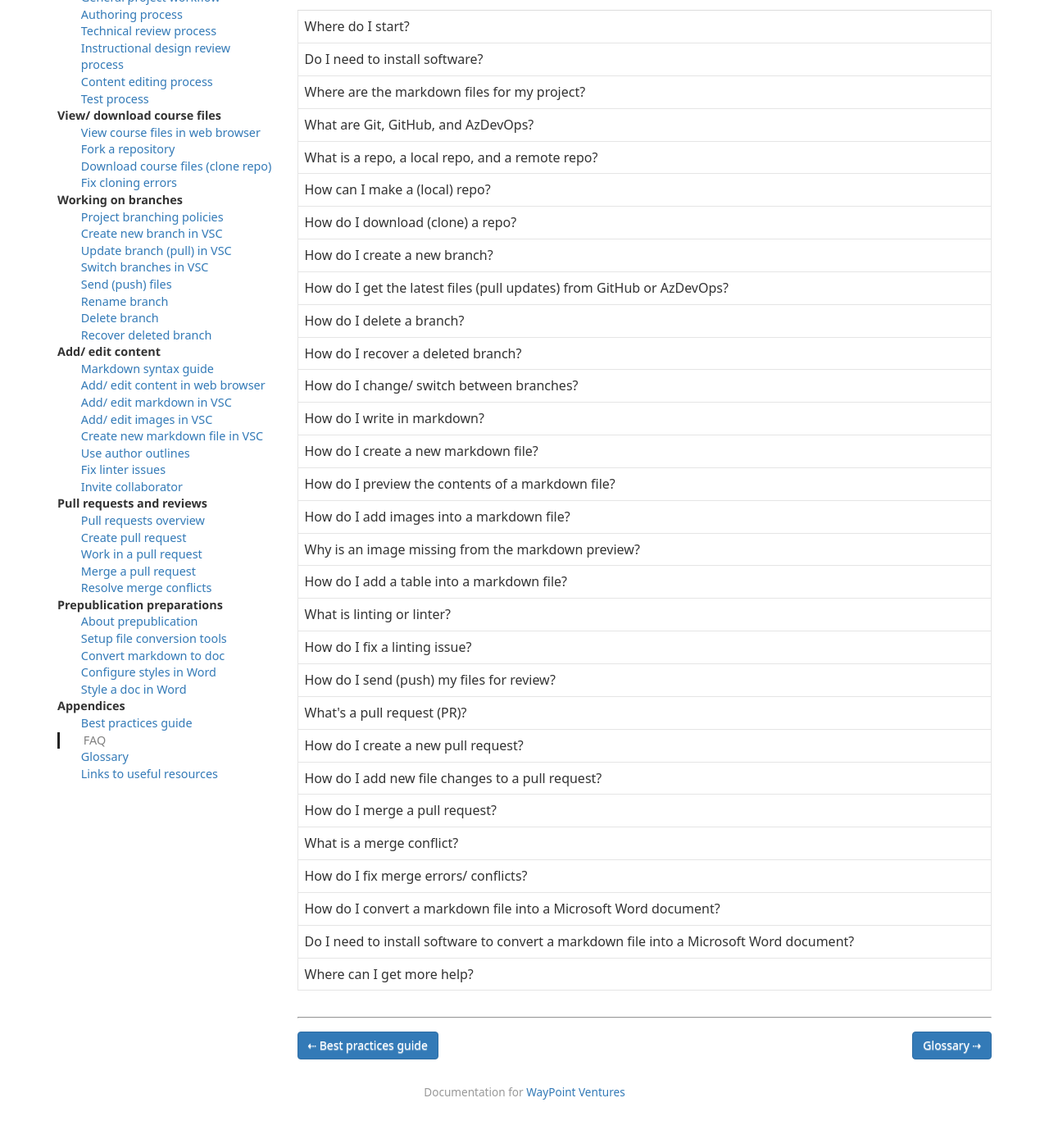
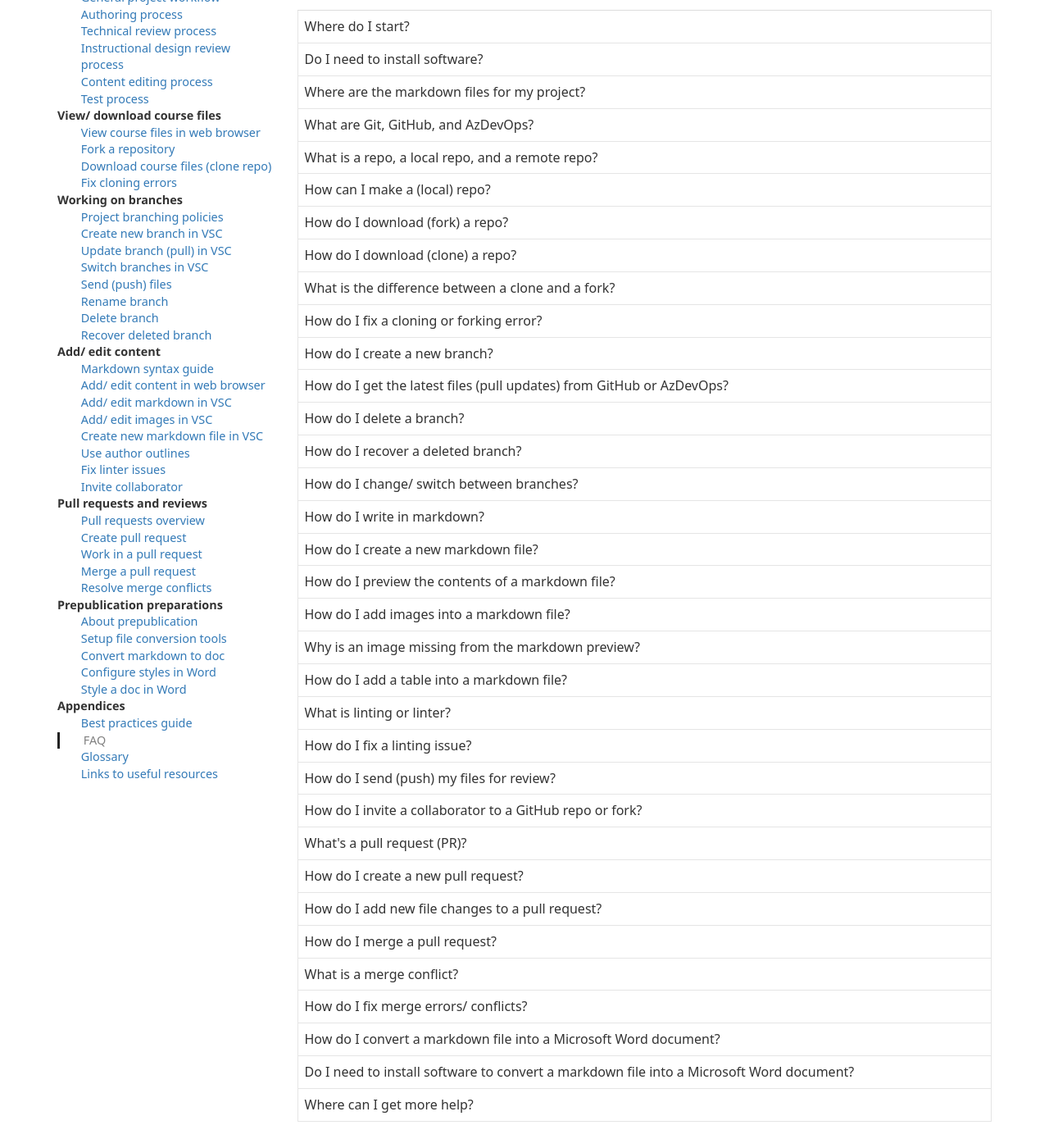
Before and after one commit to mkavana/docs, a Jekyll site: the page built from _posts/17-appendices/2020-06-02-faq.md, in a window 1280 px wide and 1400 px high, scrolled down 419 px. Shown: the whole window at 82% size. Built offline with Jekyll 4.4.1, drawn with Linux system fonts in a browser that asks for light colours; some web fonts are replaced; before the commit the page ends 1781 px from its top, so only the background shows below that.

Commit message:
add fork-related FAQs

```diff
--- a/_posts/17-appendices/2020-06-02-faq.md
+++ b/_posts/17-appendices/2020-06-02-faq.md
@@ -32,8 +32,17 @@ faq:
     - question: How can I make a (local) repo?
       answer: Make a local repo by downloading (cloning) a GitHub or AzDevOps repo by following the guide [Download course files (clone repo)](../download-files/clone-repo.html). For more information, refer to the GitHub documentation page [Creating, cloning, and archiving repositories](https://docs.github.com/github/creating-cloning-and-archiving-repositories).
 
+    - question: How do I download (fork) a repo?
+      answer: To download (fork) a repo, refer to the guide [Fork a repository](../download-files/fork-repo.html). For more information, refer to the GitHub documentation page [Forking projects](https://guides.github.com/activities/forking/), and to the Microsoft Documentation article [Forks overview](https://docs.microsoft.com/azure/devops/repos/git/forks-overview?view=azure-devops).
+
     - question: How do I download (clone) a repo?
       answer: To download (clone) a GitHub or AzDevOps repo, follow the guide [Download course files (clone repo)](../download-files/clone-repo.html). For more information, refer to the GitHub documentation page [Creating, cloning, and archiving repositories](https://docs.github.com/github/creating-cloning-and-archiving-repositories).
+
+    - question: What is the difference between a clone and a fork?
+      answer: Forks and clones are copies of a GitHub or AzDevOps repository (repo). **Cloning** copies the repo onto your *computer*. **Forking** copies the repo into your GitHub or AzDevOps *user account*. You can clone a fork to get the fork onto your computer. For more information, refer to the guide [Fork a repository](../download-files/fork-repo.html).
+
+    - question: How do I fix a cloning or forking error?
+      answer: To fix a cloning or forking error, refer to the guide [Fix cloning errors](../download-files/clone-error.html).
 
     - question: How do I create a new branch?
       answer: To create a new branch, follow the guide [Create new branch](../branches/new-branch.html).
@@ -77,6 +86,9 @@ faq:
     - question: How do I send (push) my files for review?
       answer: Send your files for review by following the guide [Send (push) files](../branches/push-files.html). The requirements for sending files for review depend on the type of review you're requesting. The requirements for sending files for review are described in the section **Workflow and processes**. There are guides that describe the *General workflow*, *Authoring process*, *Technical reviews*, *Instructional design reviews*, *Content editing*, and *Testing*.
 
+    - question: How do I invite a collaborator to a GitHub repo or fork?
+      answer: To invite a collaborator to a GitHub repo or fork, refer to the guide [Invite collaborator](../add-content/invite.html).
+
     - question: What's a pull request (PR)?
       answer: A pull request (PR) is a request to approve merging (combining) the contents of one branch into another. For more information about pull requests, refer to the guide [Pull requests overview](../pull-requests/pr-overview.html), and the GitHub documentation page [About pull requests](https://docs.github.com/github/collaborating-with-issues-and-pull-requests/about-pull-requests). Terms and concepts, including *pull request*, are explained in the guide [Terminology and concepts](../workflow/terminology.html), and in the [Glossary](./glossary.html).
 
```
